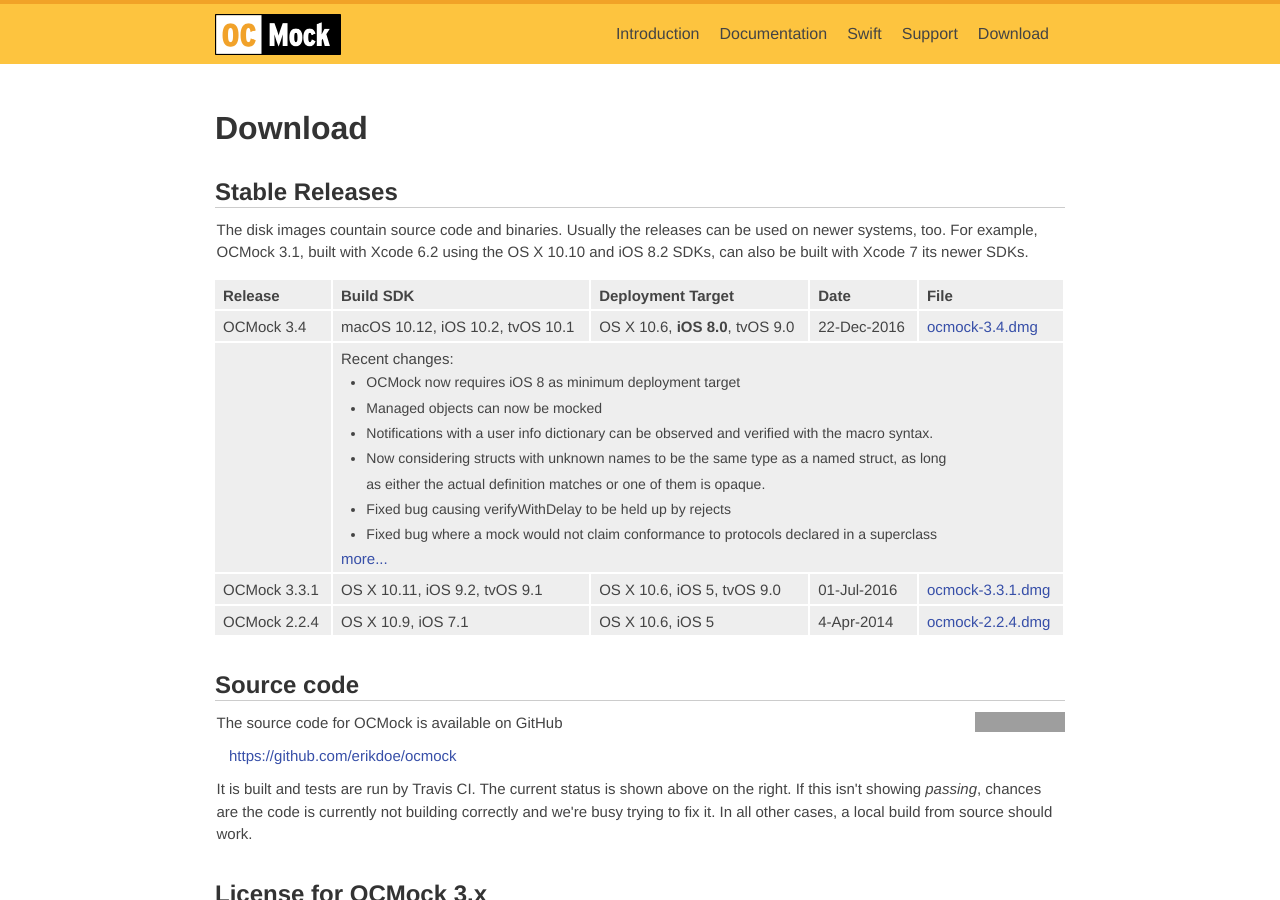
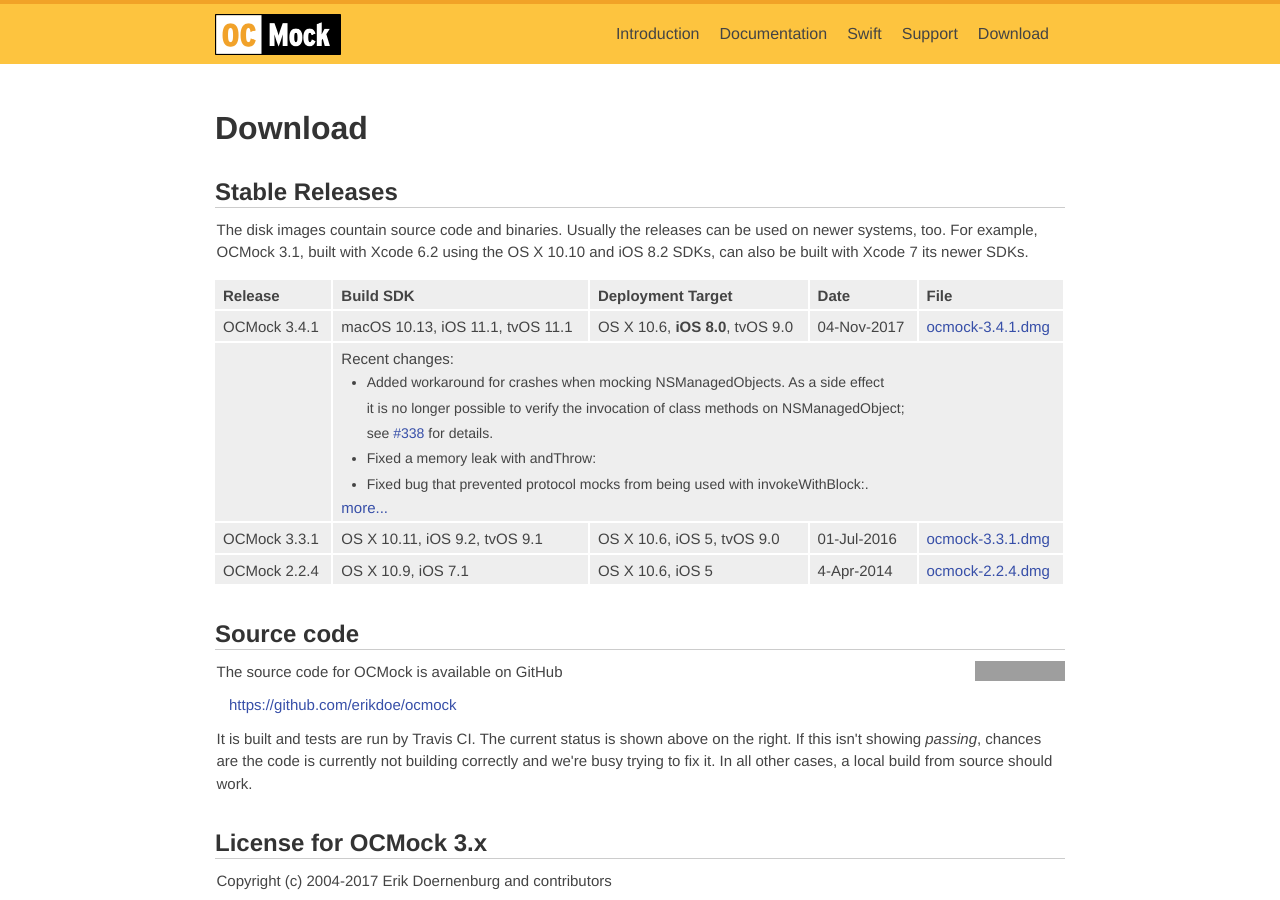
Before and after one commit to erikdoe/ocmock, a Jekyll site: the page built from download.html, in a window 1280 px wide and 900 px high. Built offline with Jekyll 4.4.1, drawn with Linux system fonts in a browser that asks for light colours; comment, search, counter and statistics services are not loaded; grey boxes are pictures that could not be loaded.

```diff
--- a/download.html
+++ b/download.html
@@ -21,23 +21,22 @@ published: true
 		<th>File</th>
 	</tr>
 	<tr>
-		<td>OCMock 3.4</td>
-		<td>macOS 10.12, iOS 10.2, tvOS 10.1</td>
+		<td>OCMock 3.4.1</td>
+		<td>macOS 10.13, iOS 11.1, tvOS 11.1</td>
 		<td>OS X 10.6, <b>iOS 8.0</b>, tvOS 9.0</td>
-		<td>22-Dec-2016</td>
-		<td><a href="https://github.com/erikdoe/ocmock/releases/download/v3.4/ocmock-3.4.dmg">ocmock-3.4.dmg</a></td>
+		<td>04-Nov-2017</td>
+		<td><a href="https://github.com/erikdoe/ocmock/releases/download/v3.4.1/ocmock-3.4.1.dmg">ocmock-3.4.1.dmg</a></td>
 	</tr>
 	<tr>
 		<td></td>
 		<td colspan="4">
 			Recent changes:
 			<ul>
-				<li>OCMock now requires iOS 8 as minimum deployment target
-				<li>Managed objects can now be mocked
-				<li>Notifications with a user info dictionary can be observed and verified with the macro syntax.
-				<li>Now considering structs with unknown names to be the same type as a named struct, as long<br>as either the actual definition matches or one of them is opaque.
-				<li>Fixed bug causing verifyWithDelay to be held up by rejects
-				<li>Fixed bug where a mock would not claim conformance to protocols declared in a superclass
+				<li>Added workaround for crashes when mocking NSManagedObjects. As a side effect<br>
+					it is no longer possible to verify the invocation of class methods on NSManagedObject;<br>
+					see <a href="https://github.com/erikdoe/ocmock/issues/339">#338</a> for details.
+				<li>Fixed a memory leak with andThrow:
+				<li>Fixed bug that prevented protocol mocks from being used with invokeWithBlock:.
 			</ul>
 			<a href="https://github.com/erikdoe/ocmock/blob/master/Source/Changes.txt">more...</a>
 		</td>
```
